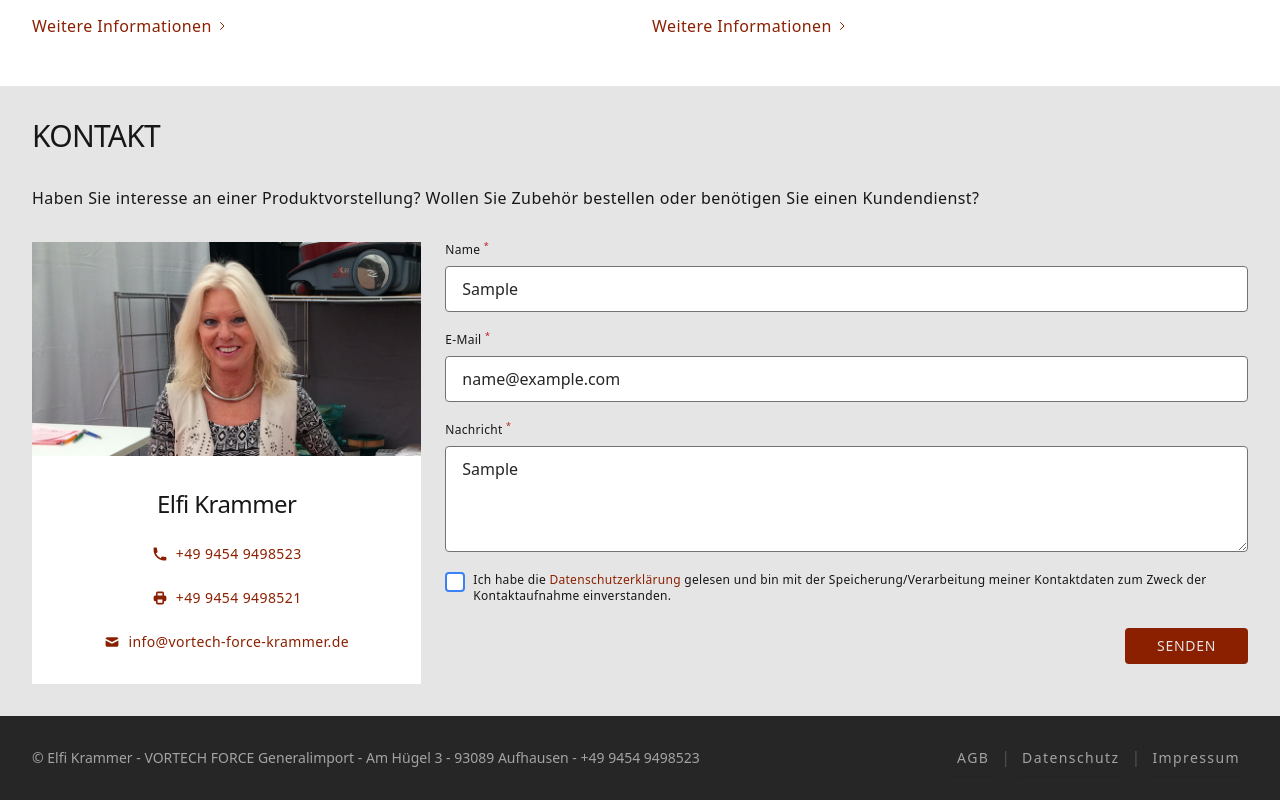
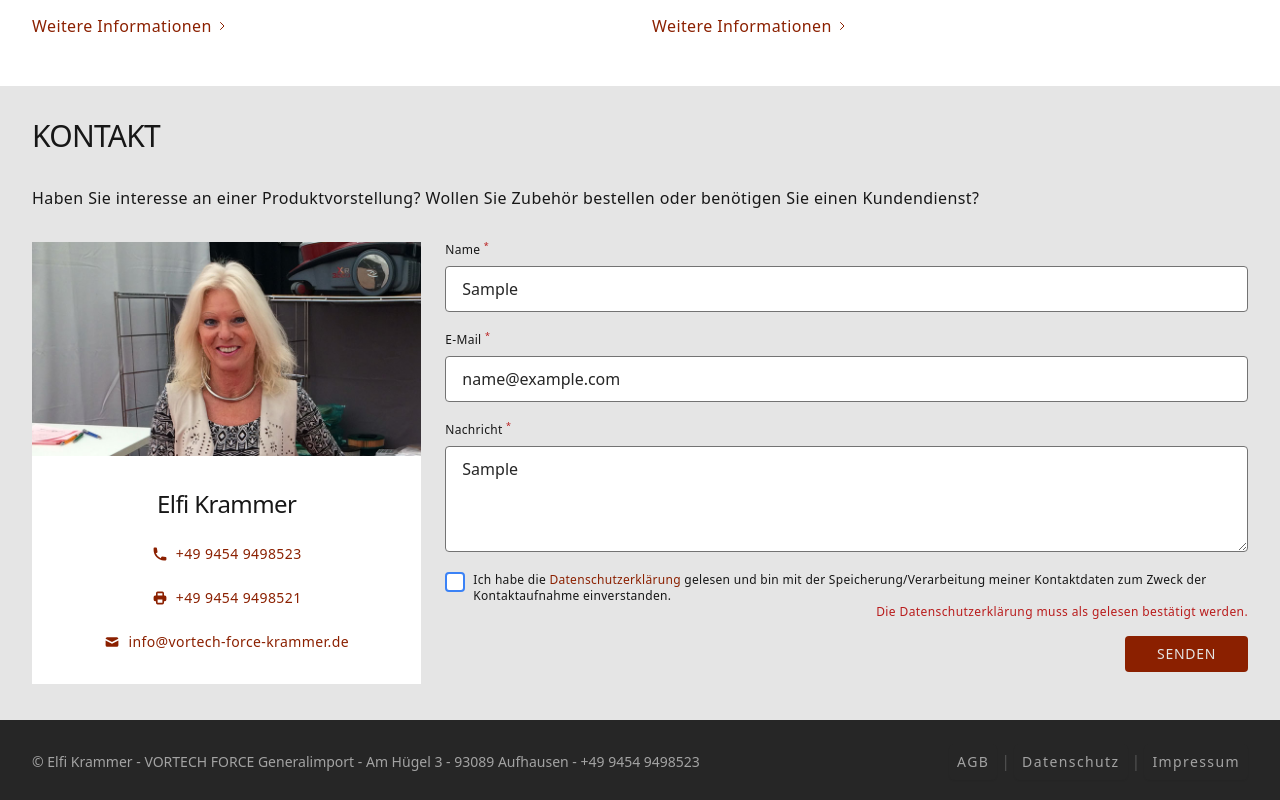
Before and after one commit to salzpate/vortech-website, a Next.js app: page / in a window 1280 px wide. Both pictures are taken after typing "Sample", "name@example.com", "Sample" into the empty fields and a click on the button "SENDEN". Shown: the part 1050-1850 px from the top of the page. Built offline with nearby package versions, Linux system fonts and the light colour scheme.

Commit message:
message datenschutz

```diff
--- a/components/Contact/ContactForm/ContactForm.tsx
+++ b/components/Contact/ContactForm/ContactForm.tsx
@@ -96,6 +96,7 @@ function ContactForm(props: ContactFormProps): JSX.Element {
             </div>
           </label>
         </div>
+        {errors.datenschutz && errors.datenschutz.type === 'required' && <div className="text-red-700 text-xs text-right dark:text-red-500 -mt-2 mb-2">Die Datenschutzerklärung muss als gelesen bestätigt werden.</div>}
         <div className="my-4 text-right">
           <button type="submit" disabled={formState.isSubmitting} className="bg-secondary text-gray-200 text-sm uppercase tracking-wider py-2 px-8 rounded transition ease-in-out duration-150 hover:bg-opacity-75 dark:bg-secondary-dark">
             Senden
```
